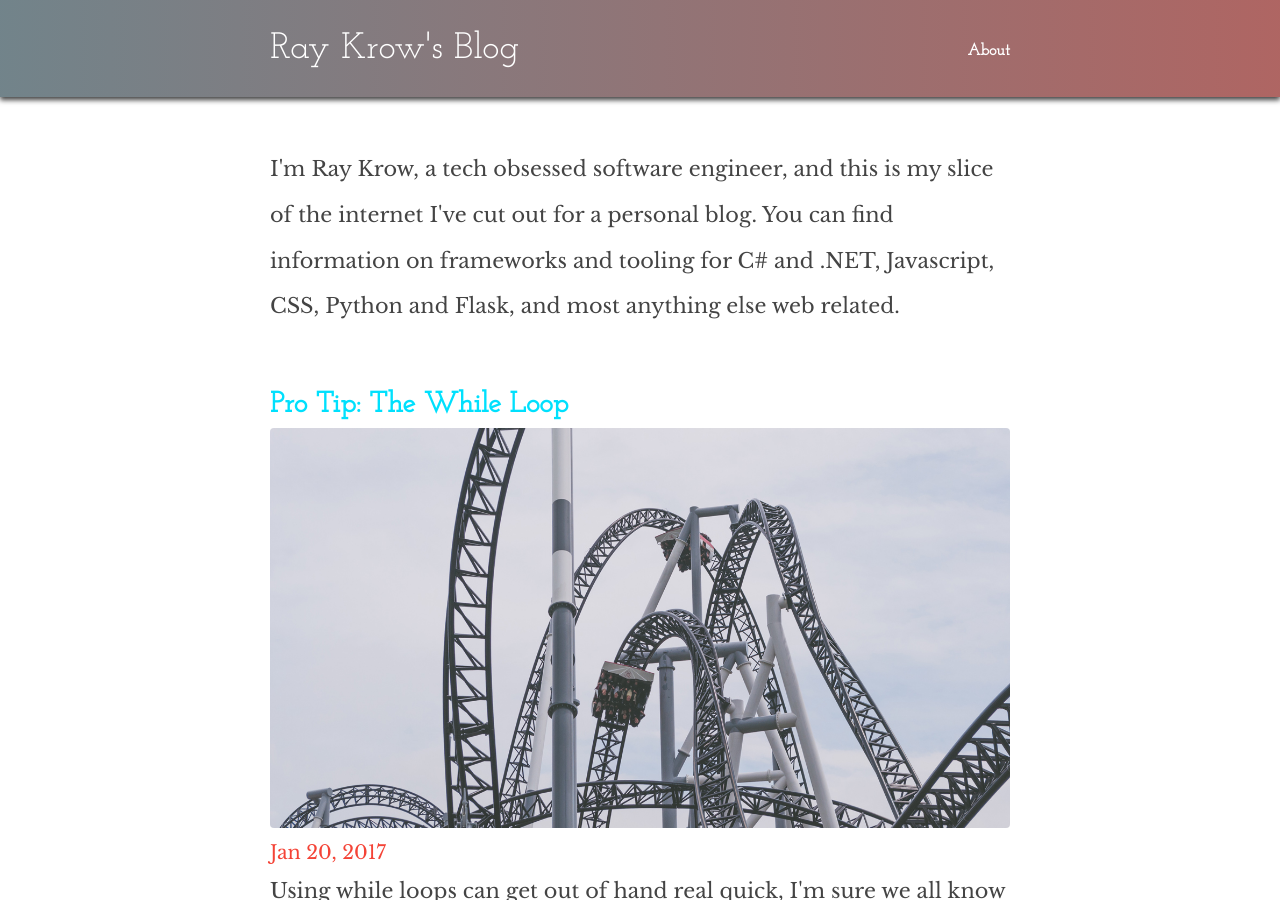
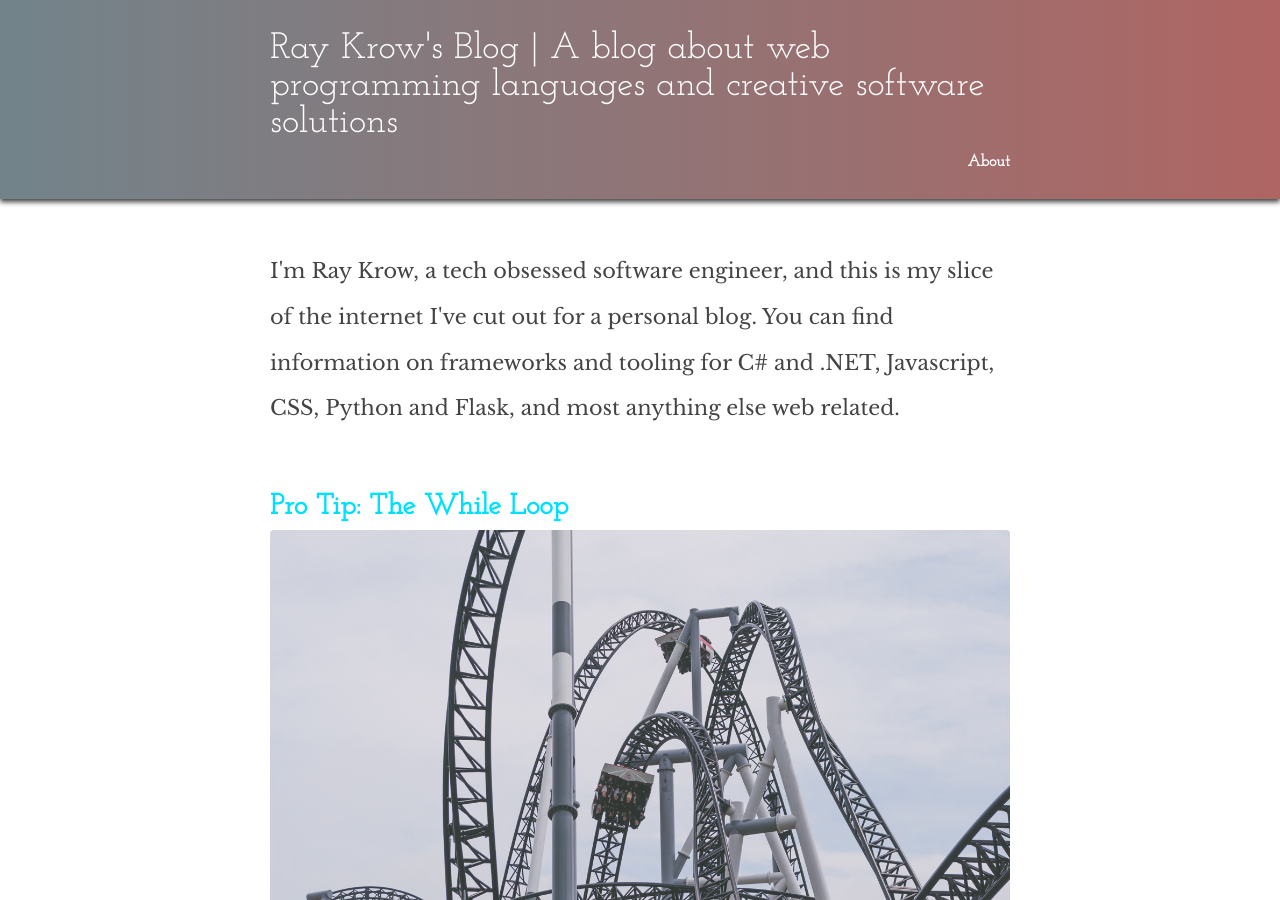
Before and after one commit to rayepps/blog, a Jekyll site: the page built from index.html, in a window 1280 px wide and 900 px high. Built offline with Jekyll 4.4.1, drawn with Linux system fonts in a browser that asks for light colours; nearby versions of some CDN libraries.

Commit message:
fixed site header title attr to be more descriptive and relative

```diff
--- a/_config.yml
+++ b/_config.yml
@@ -6,7 +6,7 @@
 # 'jekyll serve'. If you change this file, please restart the server process.
 
 # Site settings
-title: Ray Krow's Blog
+title: Ray Krow's Blog | A blog about web programming languages and creative software solutions
 email: raymondkrow@gmail.com
 description: > # "baseurl:"
   I'm Ray Krow, a tech obsessed software engineer, and this is my
```
